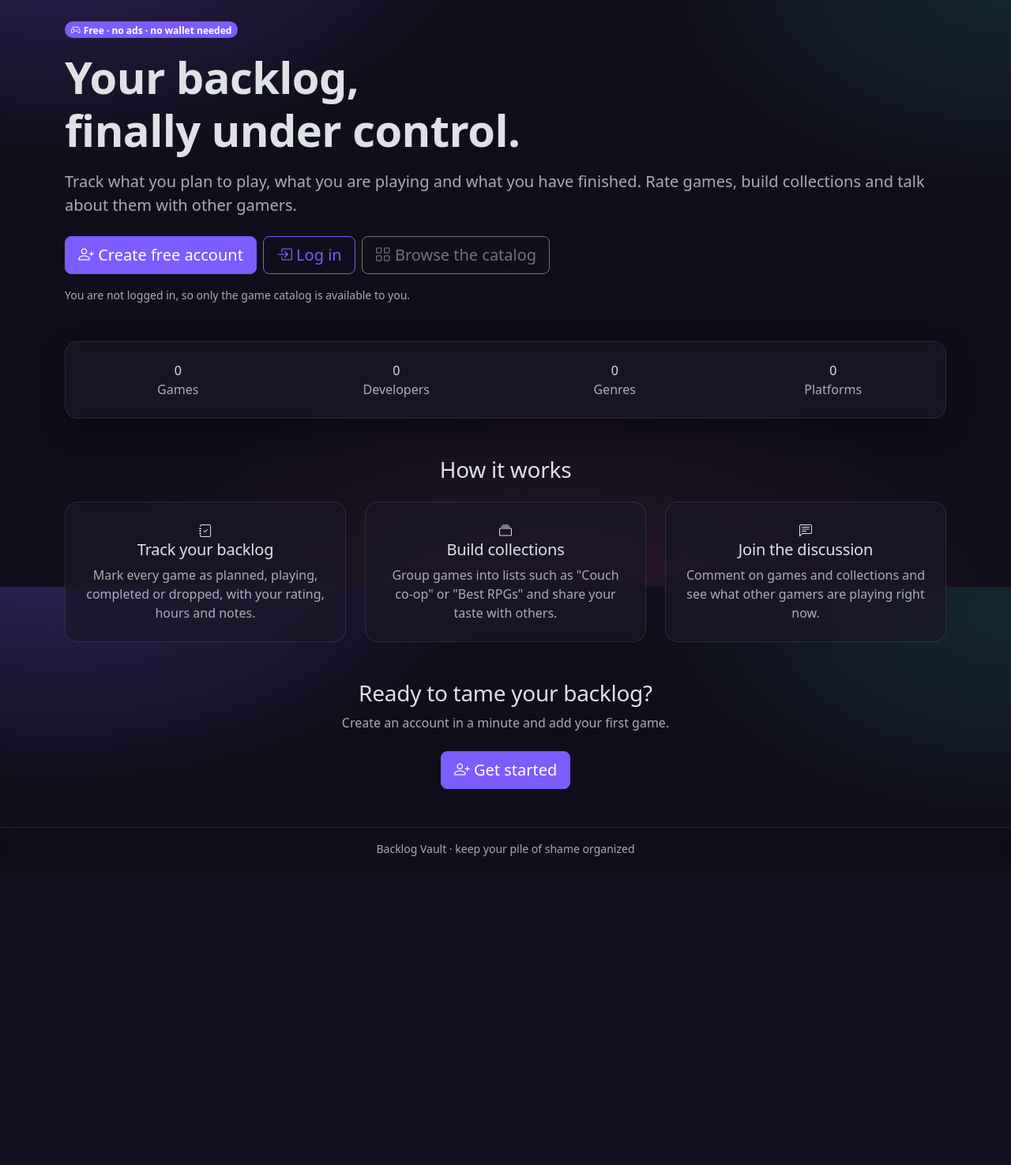
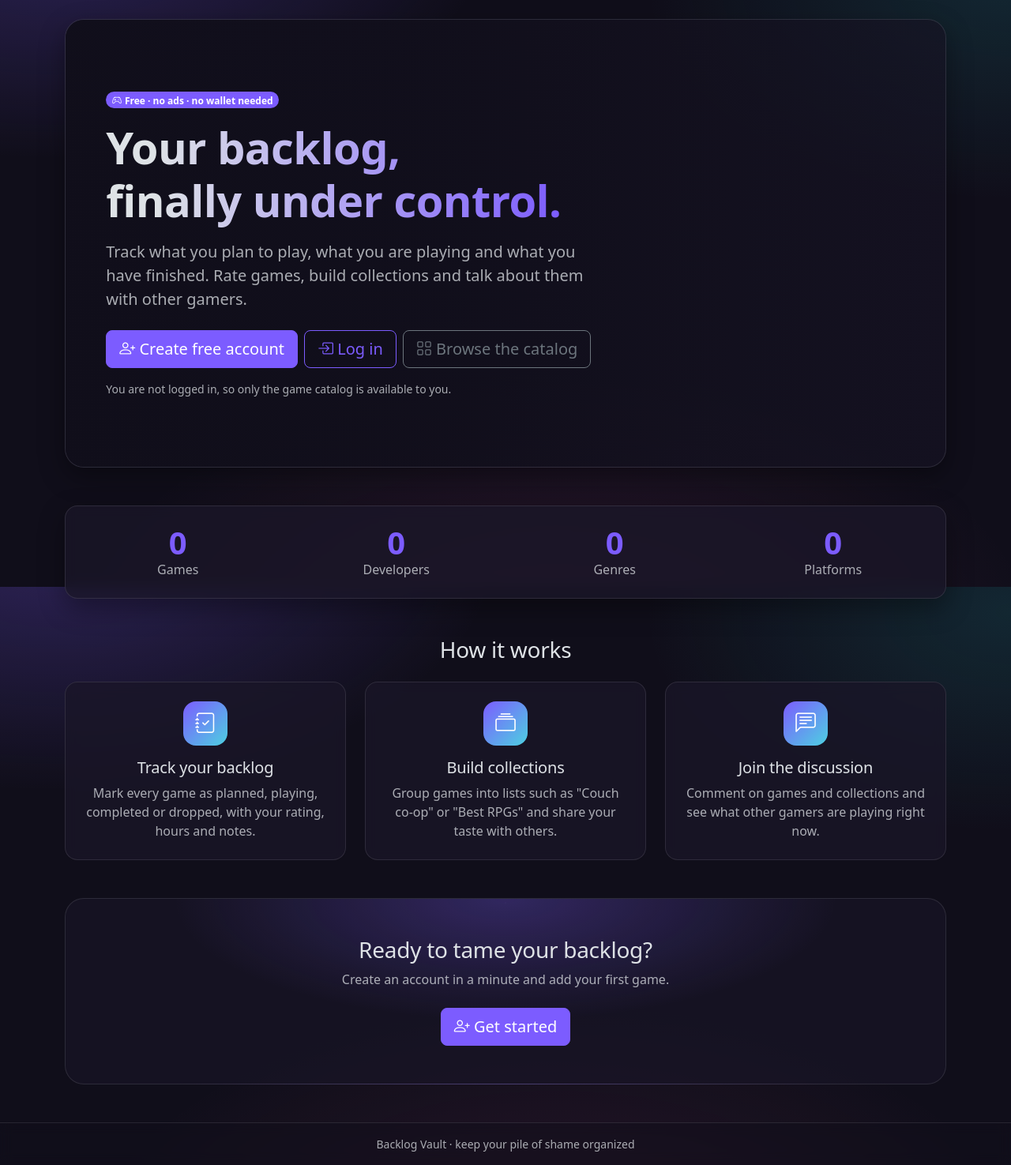
Before and after one commit to CemXokenc/backlog_vault, a Django app: page / in a window 1280 px wide. Shown: the part 57-1532 px from the top of the page at 79% size. Before the commit the page ends 1141 px from the top, so only its background shows below. Run offline with Django 5.2, Linux system fonts and the light colour scheme; data that the repository does not hold is empty.

Commit message:
style landing page with animated cover wall

```diff
--- a/static/css/style.css
+++ b/static/css/style.css
@@ -280,3 +280,156 @@ h1, .h1, h2, .h2, h3, .h3, h4, .h4, h5, .h5 {
     padding: 1.75rem;
   }
 }
+
+/* ------------------------------------------------------------------ */
+/* Landing page for guests                                            */
+/* ------------------------------------------------------------------ */
+
+.landing-hero {
+  position: relative;
+  isolation: isolate;
+  overflow: hidden;
+  border: 1px solid var(--bs-border-color);
+  border-radius: 1.5rem;
+  padding: clamp(2.5rem, 7vw, 5.5rem) clamp(1.25rem, 4vw, 3.5rem);
+  background: rgba(var(--bs-tertiary-bg-rgb), 0.6);
+  box-shadow: var(--bv-card-shadow);
+}
+
+.landing-hero-content {
+  position: relative;
+  max-width: 40rem;
+}
+
+/* Tilted wall of game covers that slowly drifts sideways */
+.cover-wall {
+  position: absolute;
+  inset: -12% -6%;
+  z-index: -2;
+  display: flex;
+  flex-direction: column;
+  justify-content: center;
+  gap: 1rem;
+  opacity: 0.5;
+  transform: rotate(-6deg) scale(1.1);
+}
+
+.cover-row {
+  display: flex;
+  gap: 1rem;
+  width: max-content;
+  animation: cover-scroll 80s linear infinite;
+}
+
+.cover-row-reverse {
+  animation-direction: reverse;
+}
+
+.cover-row img {
+  flex: none;
+  width: 220px;
+  aspect-ratio: 16 / 10;
+  object-fit: cover;
+  border-radius: 0.75rem;
+  box-shadow: 0 0.5rem 1rem rgba(0, 0, 0, 0.35);
+}
+
+/* Fade the wall out towards the text so it stays readable */
+.landing-hero::after {
+  content: "";
+  position: absolute;
+  inset: 0;
+  z-index: -1;
+  background: linear-gradient(
+    90deg,
+    rgba(var(--bs-body-bg-rgb), 0.96) 0%,
+    rgba(var(--bs-body-bg-rgb), 0.82) 45%,
+    rgba(var(--bs-body-bg-rgb), 0.25) 100%
+  );
+}
+
+.landing-title {
+  background: linear-gradient(90deg, var(--bs-body-color) 10%, var(--bs-primary) 90%);
+  -webkit-background-clip: text;
+  background-clip: text;
+  -webkit-text-fill-color: transparent;
+  color: transparent;
+}
+
+.landing-stat {
+  font-size: 2.5rem;
+  font-weight: 700;
+  line-height: 1.1;
+  color: var(--bs-primary);
+}
+
+.landing-feature {
+  transition: transform 0.15s ease, border-color 0.15s ease;
+}
+
+.landing-feature:hover {
+  transform: translateY(-4px);
+  border-color: rgba(124, 92, 255, 0.55);
+}
+
+.landing-feature-icon {
+  display: inline-flex;
+  align-items: center;
+  justify-content: center;
+  width: 3.5rem;
+  height: 3.5rem;
+  margin-bottom: 1rem;
+  border-radius: 1rem;
+  font-size: 1.6rem;
+  color: #fff;
+  background: linear-gradient(135deg, var(--bs-primary), #4dd0e1);
+}
+
+.landing-cta {
+  padding: 3rem 1.5rem;
+  border: 1px solid var(--bs-border-color);
+  border-radius: 1.5rem;
+  background:
+    radial-gradient(600px 220px at 50% 0%, var(--bv-glow-1), transparent 70%),
+    rgba(var(--bs-tertiary-bg-rgb), 0.6);
+}
+
+.fade-up {
+  opacity: 0;
+  transform: translateY(14px);
+  animation: fade-up 0.7s ease forwards;
+}
+
+.fade-up.delay-1 { animation-delay: 0.1s; }
+.fade-up.delay-2 { animation-delay: 0.22s; }
+.fade-up.delay-3 { animation-delay: 0.34s; }
+
+@keyframes fade-up {
+  to {
+    opacity: 1;
+    transform: none;
+  }
+}
+
+@keyframes cover-scroll {
+  from { transform: translateX(0); }
+  to { transform: translateX(-50%); }
+}
+
+@media (max-width: 767.98px) {
+  .landing-hero::after {
+    background: rgba(var(--bs-body-bg-rgb), 0.82);
+  }
+}
+
+@media (prefers-reduced-motion: reduce) {
+  .cover-row {
+    animation: none;
+  }
+
+  .fade-up {
+    opacity: 1;
+    transform: none;
+    animation: none;
+  }
+}
```
